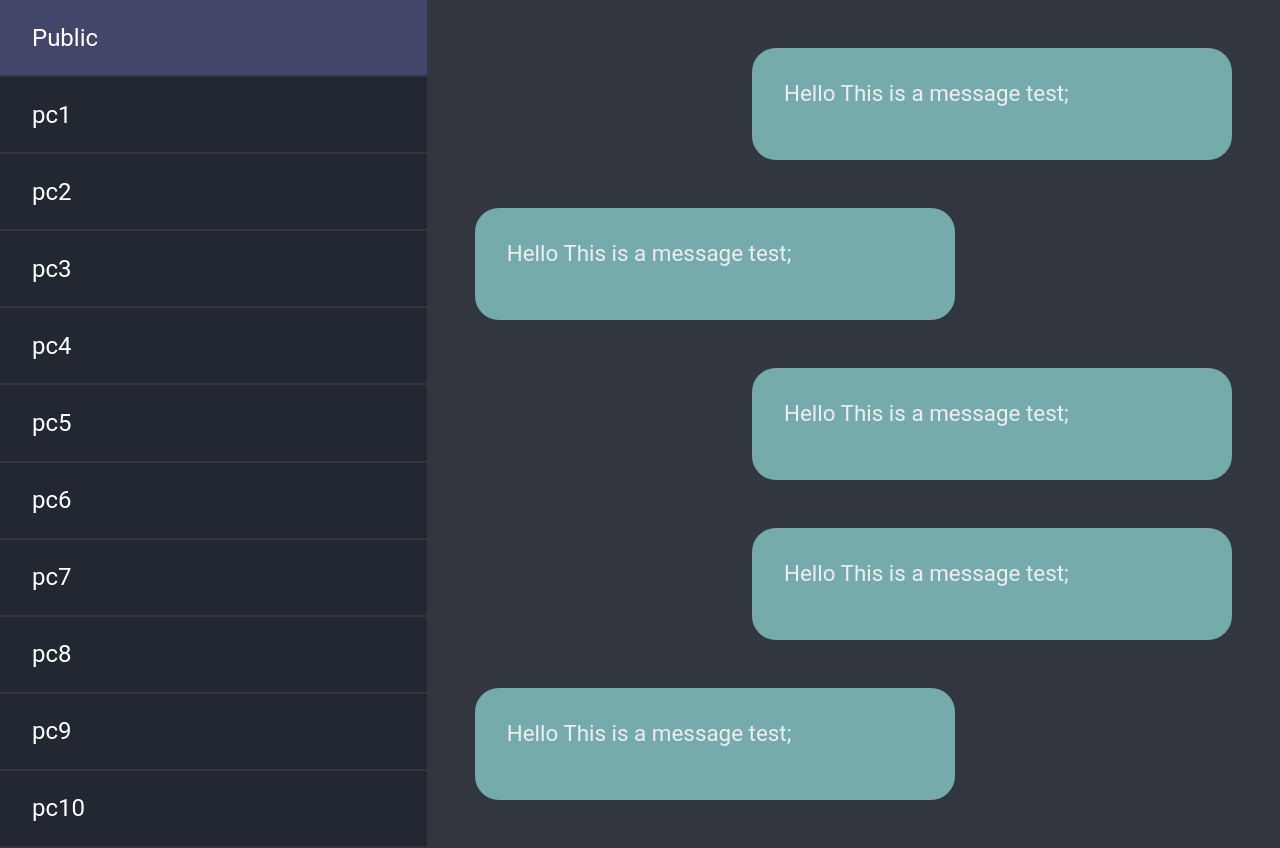
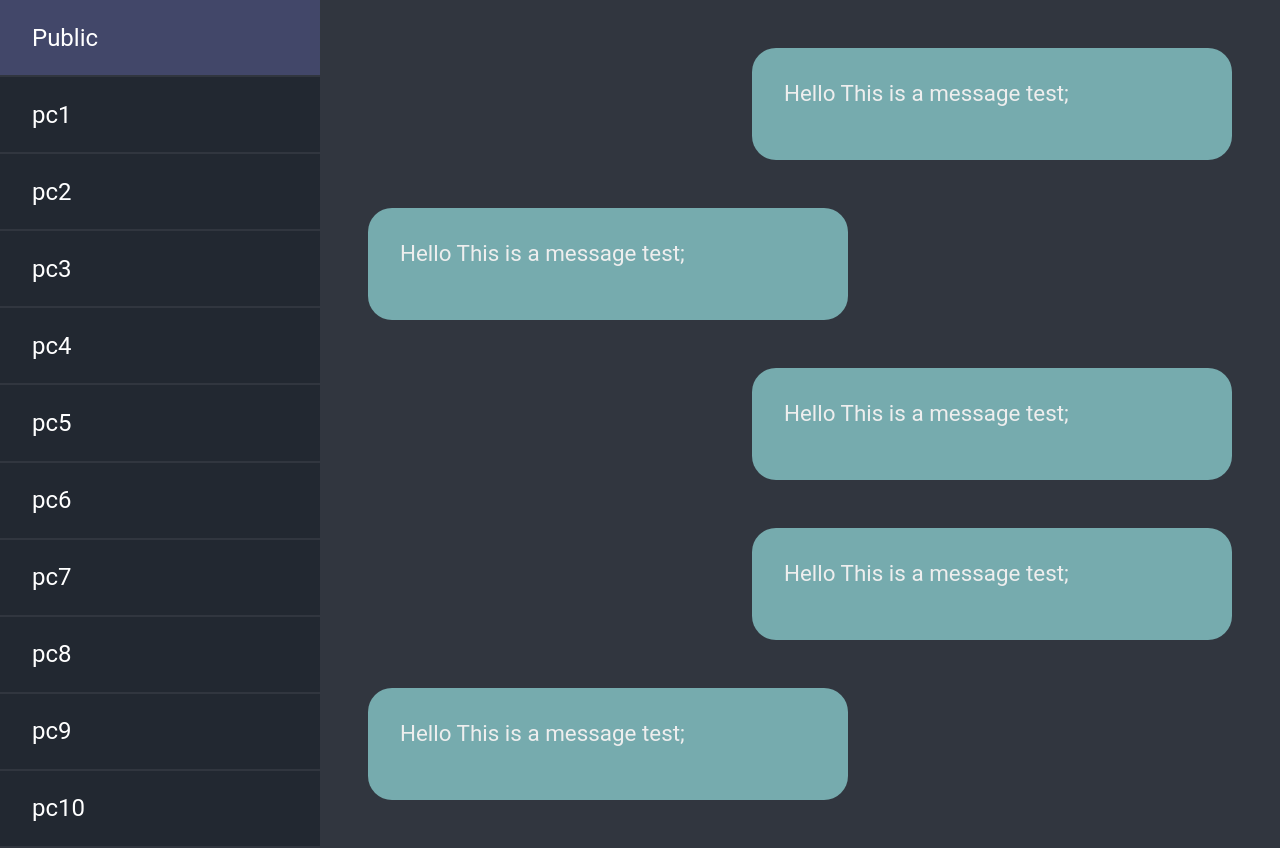
Before and after one commit to sharifloo-net/chatmat, a PHP site: page / in a window 1280 px wide. Run offline with PHP 8.4, Linux system fonts and the light colour scheme.

Commit message:
change right panel width

```diff
--- a/themes/default/css/style.css
+++ b/themes/default/css/style.css
@@ -17,7 +17,7 @@ body, html {
     width: 100%;
     height: 100%;
     display: grid;
-    grid-template-columns: 1fr 2fr;
+    grid-template-columns: 1fr 3fr;
 }
 
 #left-panel {
@@ -80,7 +80,6 @@ body, html {
 #bottom-section {
     display: flex;
     justify-content: center;
-
 }
 
 #text-box-container {
```
